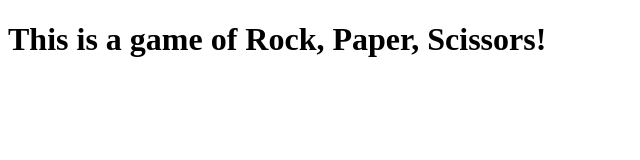
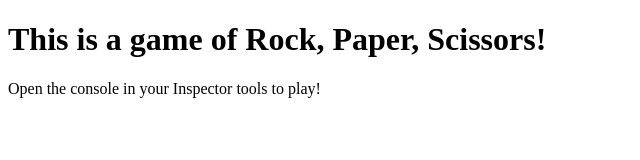
Before and after one commit to dlockett133/new-rock-paper-scissors, a plain HTML site: page index.html in a window 1280 px wide. Shown: the whole page, without its empty margins (0-640 px from the left). Drawn offline with Linux system fonts and the light colour scheme.

Commit message:
Added HTML to project

```diff
--- a/index.html
+++ b/index.html
@@ -6,5 +6,6 @@
   </head>
   <body>
     <header><h1>This is a game of Rock, Paper, Scissors!</h1></header>
+    <p>Open the console in your Inspector tools to play!</p>
   </body>
 </html>
```
